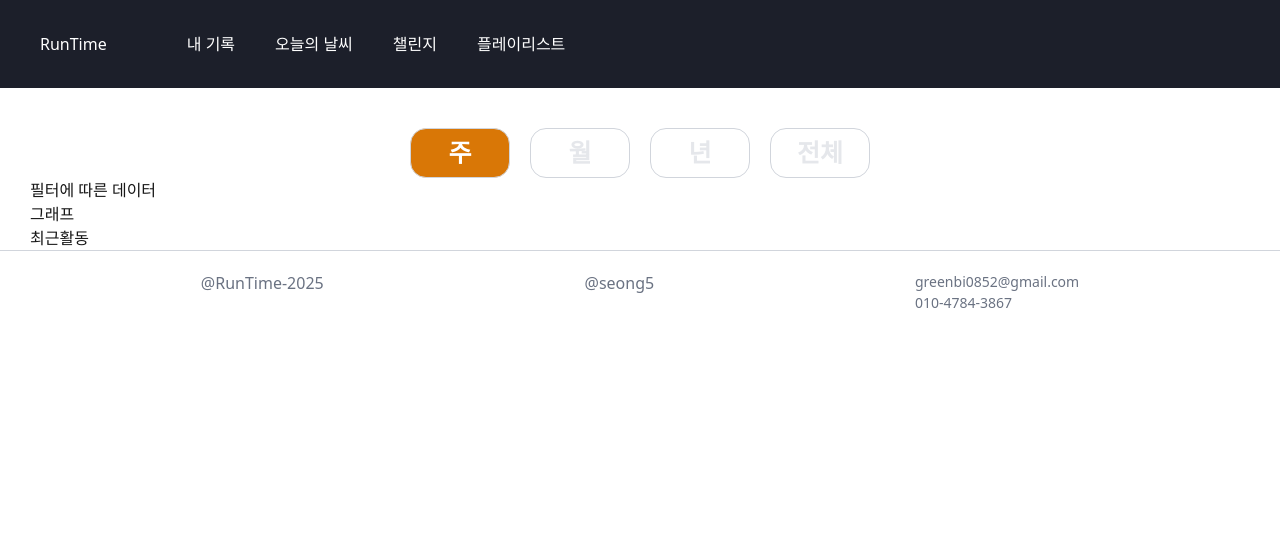
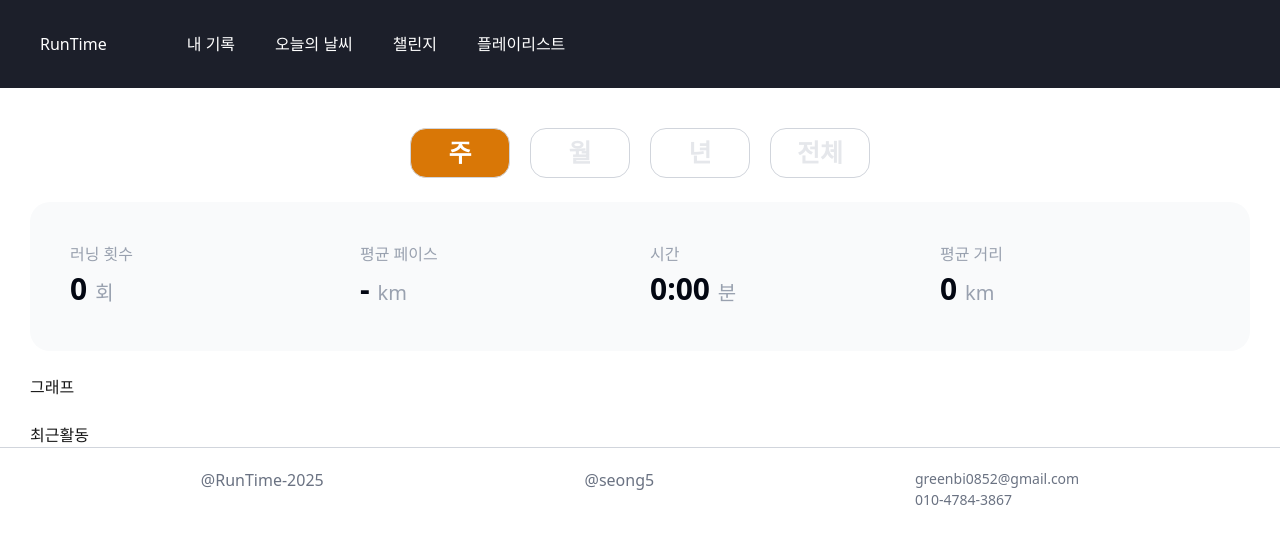
Before and after one commit to seong5/RunTime, a Next.js app: page /stats in a window 1280 px wide. Shown: the top 544 px of the page. Built offline with nearby package versions, Linux system fonts and the light colour scheme.

Commit message:
✨ feat: 필터에 따른 평균데이터 컴포넌트 개발 주, 월,년, 전체 필터를 클릭 시 각각에 해당하는 데이터들을 보여줍니다.

```diff
--- a/app/stats/_components/PeriodFilter.tsx
+++ b/app/stats/_components/PeriodFilter.tsx
@@ -1,38 +1,36 @@
 'use client'
 import { useState } from 'react'
 
-type PeriodType = '주' | '월' | '년' | '전체'
+export type PeriodType = '주' | '월' | '년' | '전체'
 
-interface Props {
-  defaultValue?: PeriodType
-  onChange: (value: PeriodType) => void
-}
+type Props =
+  | { value: PeriodType; onChange: (v: PeriodType) => void; defaultValue?: never }
+  | { value?: never; onChange: (v: PeriodType) => void; defaultValue?: PeriodType }
 
-export default function PeriodFilter({ defaultValue = '주', onChange }: Props) {
-  const [selected, setSelected] = useState<PeriodType>('주')
-  const options: { label: string; value: PeriodType }[] = [
-    { label: '주', value: '주' },
-    { label: '월', value: '월' },
-    { label: '년', value: '년' },
-    { label: '전체', value: '전체' },
-  ]
+export default function PeriodFilter(props: Props) {
+  const isControlled = 'value' in props
+  const selected = isControlled ? props.value : undefined
+  const [internal, setInternal] = useState<PeriodType>(props.defaultValue ?? '주')
 
-  const handleClick = (value: PeriodType) => {
-    setSelected(value)
-    onChange?.(value)
+  const current = selected ?? internal
+  const options: PeriodType[] = ['주', '월', '년', '전체']
+
+  const handle = (v: PeriodType) => {
+    if (!isControlled) setInternal(v)
+    props.onChange(v)
   }
 
   return (
     <div className="flex gap-5 mt-10 justify-center items-center">
       {options.map(opt => (
         <button
-          key={opt.value}
-          onClick={() => handleClick(opt.value)}
+          key={opt}
+          onClick={() => handle(opt)}
           className={`text-center w-[70px] h-[50px] font-semibold text-[15px] md:text-[25px] md:w-[100px] px-3 rounded-[16px] border border-gray-300 ${
-            selected === opt.value ? 'bg-orange text-white' : 'bg-white text-gray-200'
+            current === opt ? 'bg-orange text-white' : 'bg-white text-gray-200'
           }`}
         >
-          {opt.label}
+          {opt}
         </button>
       ))}
     </div>
--- a/app/stats/_components/RunningAverage.tsx
+++ b/app/stats/_components/RunningAverage.tsx
@@ -1,5 +1,59 @@
 'use client'
 
-export default function RunningAverage() {
-  return <div>필터에 따른 데이터</div>
+import { useMemo } from 'react'
+import type { PeriodType } from './PeriodFilter'
+import { runningRecords } from '@/mocks/runningRecord'
+import { toLocalDate, hmsToSec, fmtHMS, fmtPace, getRange } from '@/utils/dateUtils'
+
+export default function RunningAverage({ period }: { period: PeriodType }) {
+  const filtered = useMemo(() => {
+    const { start, end } = getRange(period, new Date())
+    if (!start || !end) return runningRecords
+    return runningRecords.filter(r => {
+      const d = toLocalDate(r.date)
+      return d >= start && d <= end
+    })
+  }, [period])
+
+  const stats = useMemo(() => {
+    const count = filtered.length
+    const totalKm = Number(filtered.reduce((s, r) => s + r.distance, 0).toFixed(2))
+    const totalSec = filtered.reduce((s, r) => s + hmsToSec(r.time), 0)
+    const avgKmPerRun = count ? Number((totalKm / count).toFixed(2)) : 0
+    const avgSecPerRun = count ? totalSec / count : 0
+    const avgPaceSecPerKm = totalKm > 0 ? totalSec / totalKm : Infinity
+    const totalCal = filtered.reduce((s, r) => s + r.calories, 0)
+    return { count, totalKm, totalSec, avgKmPerRun, avgSecPerRun, avgPaceSecPerKm, totalCal }
+  }, [filtered])
+
+  return (
+    <section className="grid grid-cols-2 md:grid-cols-4 gap-5 text-gray-400 bg-gray-50 w-full rounded-[20px] p-5 md:p-10">
+      <div>
+        러닝 횟수{' '}
+        <h2 className="text-[30px] font-bold text-gray-950">
+          {stats.count}
+          <span className="text-gray-400 font-normal text-[20px] ml-2">회</span>
+        </h2>
+      </div>
+      <div>
+        평균 페이스{' '}
+        <h2 className="text-[30px] font-bold text-gray-950">
+          {fmtPace(stats.avgPaceSecPerKm)}{' '}
+          <span className="text-gray-400 font-normal text-[20px]">km</span>
+        </h2>
+      </div>
+      <div>
+        시간{' '}
+        <h2 className="text-[30px] font-bold text-gray-950">
+          {fmtHMS(stats.totalSec)} <span className="text-gray-400 font-normal text-[20px]">분</span>
+        </h2>
+      </div>
+      <div>
+        평균 거리{' '}
+        <h2 className="text-[30px] font-bold text-gray-950">
+          {stats.avgKmPerRun} <span className="text-gray-400 font-normal text-[20px]">km</span>
+        </h2>
+      </div>
+    </section>
+  )
 }
--- a/app/stats/page.tsx
+++ b/app/stats/page.tsx
@@ -1,12 +1,16 @@
 'use client'
-import PeriodFilter from './_components/PeriodFilter'
+
+import { useState } from 'react'
+import PeriodFilter, { type PeriodType } from './_components/PeriodFilter'
 import RunningAverage from './_components/RunningAverage'
 
 export default function Stats() {
+  const [period, setPeriod] = useState<PeriodType>('주')
+
   return (
-    <section className="px-[20px] md:px-[30px]">
-      <PeriodFilter onChange={val => console.log('선택', val)} />
-      <RunningAverage />
+    <section className="px-[20px] md:px-[30px] space-y-6">
+      <PeriodFilter value={period} onChange={setPeriod} />
+      <RunningAverage period={period} />
       <div>그래프</div>
       <div>최근활동</div>
     </section>
--- /dev/null
+++ b/mocks/runningRecord.ts
@@ -0,0 +1,23 @@
+// 기록페이지에서 쓰이는 mockdata
+
+export type RunningRecord = {
+  id: number
+  date: string // YYYY-MM-DD
+  distance: number // km
+  time: string // HH:MM:SS
+  pace: string // min/km
+  calories: number // kcal
+}
+
+export const runningRecords: RunningRecord[] = [
+  { id: 1, date: '2025-08-02', distance: 5.2, time: '00:28:14', pace: '5:25', calories: 320 },
+  { id: 2, date: '2025-08-03', distance: 4.1, time: '00:22:11', pace: '5:24', calories: 250 },
+  { id: 3, date: '2025-08-04', distance: 10.0, time: '00:55:10', pace: '5:31', calories: 620 },
+  { id: 4, date: '2025-08-05', distance: 6.8, time: '00:36:45', pace: '5:24', calories: 410 },
+  { id: 5, date: '2025-08-06', distance: 7.8, time: '00:43:22', pace: '5:33', calories: 470 },
+  { id: 6, date: '2025-08-07', distance: 3.5, time: '00:18:45', pace: '5:21', calories: 220 },
+  { id: 7, date: '2025-08-08', distance: 12.4, time: '01:07:15', pace: '5:25', calories: 770 },
+  { id: 8, date: '2025-08-09', distance: 8.2, time: '00:45:30', pace: '5:32', calories: 500 },
+  { id: 9, date: '2025-08-10', distance: 21.1, time: '01:56:12', pace: '5:31', calories: 1300 },
+  { id: 10, date: '2025-08-11', distance: 5.0, time: '00:27:00', pace: '5:24', calories: 310 },
+]
--- a/mocks/stats.ts
+++ /dev/null
@@ -1,22 +0,0 @@
-// 기록페이지에서 쓰이는 mockdata
-export type RunningRecord = {
-  id: number
-  date: string // YYYY-MM-DD
-  distance: number // km
-  time: string // HH:MM:SS
-  pace: string // min/km
-  calories: number // kcal
-}
-
-export const runningRecords: RunningRecord[] = [
-  { id: 1, date: '2025-08-01', distance: 5.2, time: '00:28:14', pace: '5:25', calories: 320 },
-  { id: 2, date: '2025-08-02', distance: 4.1, time: '00:22:11', pace: '5:24', calories: 250 },
-  { id: 3, date: '2025-08-03', distance: 10.0, time: '00:55:10', pace: '5:31', calories: 620 },
-  { id: 4, date: '2025-08-04', distance: 6.8, time: '00:36:45', pace: '5:24', calories: 410 },
-  { id: 5, date: '2025-08-05', distance: 7.8, time: '00:43:22', pace: '5:33', calories: 470 },
-  { id: 6, date: '2025-08-06', distance: 3.5, time: '00:18:45', pace: '5:21', calories: 220 },
-  { id: 7, date: '2025-08-07', distance: 12.4, time: '01:07:15', pace: '5:25', calories: 770 },
-  { id: 8, date: '2025-08-08', distance: 8.2, time: '00:45:30', pace: '5:32', calories: 500 },
-  { id: 9, date: '2025-08-09', distance: 21.1, time: '01:56:12', pace: '5:31', calories: 1300 },
-  { id: 10, date: '2025-08-10', distance: 5.0, time: '00:27:00', pace: '5:24', calories: 310 },
-]
--- /dev/null
+++ b/utils/dateUtils.ts
@@ -0,0 +1,55 @@
+import type { PeriodType } from '@/app/stats/_components/PeriodFilter'
+
+// YYYY-MM-DD  로컬 자정 Date 객체
+export const toLocalDate = (ymd: string) => new Date(`${ymd}T00:00:00`)
+
+// HH:MM:SS  초(second) 단위
+export const hmsToSec = (hms: string) => {
+  const [h, m, s] = hms.split(':').map(Number)
+  return (h || 0) * 3600 + (m || 0) * 60 + (s || 0)
+}
+
+// 초  H:MM:SS 또는 M:SS 포맷
+export const fmtHMS = (sec: number) => {
+  const h = Math.floor(sec / 3600)
+  const m = Math.floor((sec % 3600) / 60)
+  const s = Math.floor(sec % 60)
+  return h > 0
+    ? `${h}:${String(m).padStart(2, '0')}:${String(s).padStart(2, '0')}`
+    : `${m}:${String(s).padStart(2, '0')}`
+}
+
+// 페이스(sec/km)  M:SS/km
+export const fmtPace = (secPerKm: number) => {
+  if (!isFinite(secPerKm) || secPerKm <= 0) return '-'
+  const m = Math.floor(secPerKm / 60)
+  const s = Math.round(secPerKm % 60)
+  return `${m}:${String(s).padStart(2, '0')}`
+}
+
+// 기간별 시작/끝 날짜 범위 계산
+export function getRange(period: PeriodType, today = new Date()) {
+  if (period === '전체') return { start: null as Date | null, end: null as Date | null }
+
+  const end = new Date(today.getFullYear(), today.getMonth(), today.getDate(), 23, 59, 59, 999)
+
+  if (period === '주') {
+    const dow = today.getDay()
+    const diffToMon = (dow + 6) % 7 // 월요일=0 기준
+    const start = new Date(today)
+    start.setDate(today.getDate() - diffToMon)
+    start.setHours(0, 0, 0, 0)
+    return { start, end }
+  }
+
+  if (period === '월') {
+    const start = new Date(today.getFullYear(), today.getMonth(), 1)
+    start.setHours(0, 0, 0, 0)
+    return { start, end }
+  }
+
+  // 년
+  const start = new Date(today.getFullYear(), 0, 1)
+  start.setHours(0, 0, 0, 0)
+  return { start, end }
+}
```
